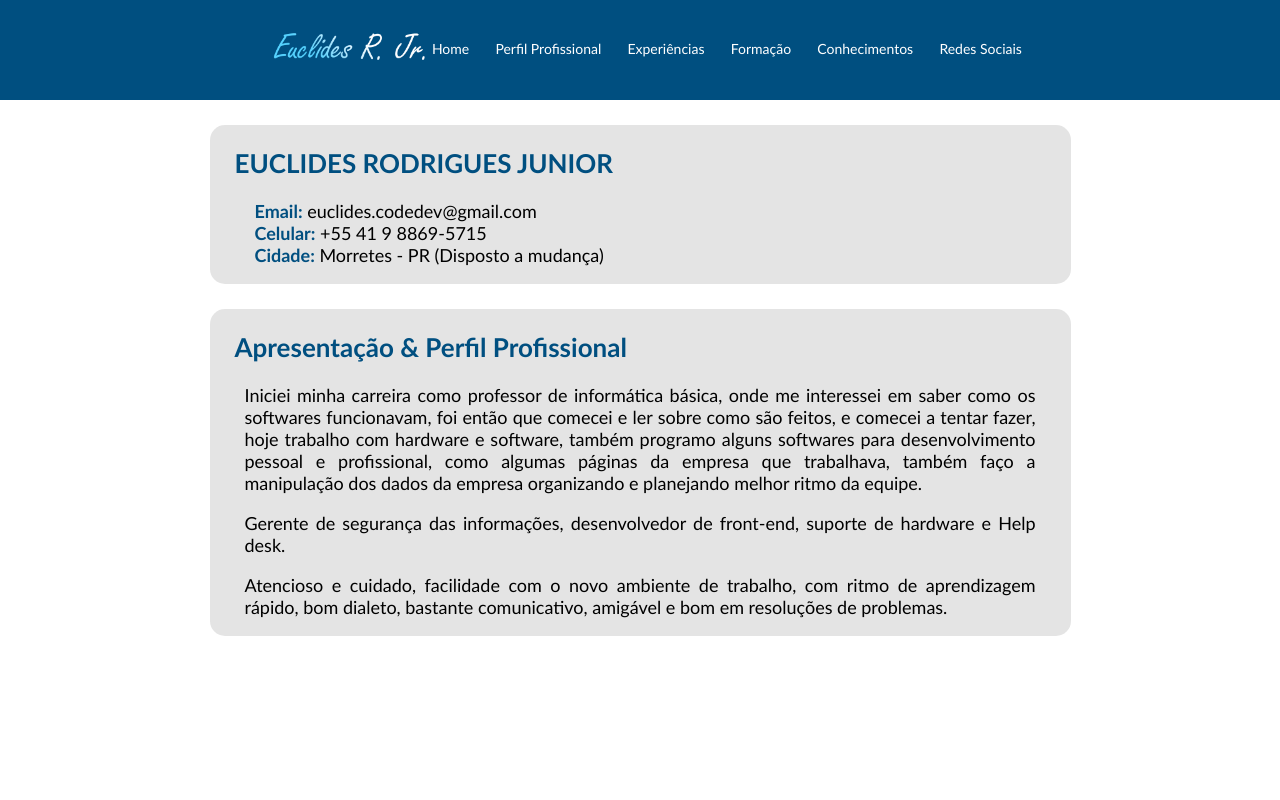
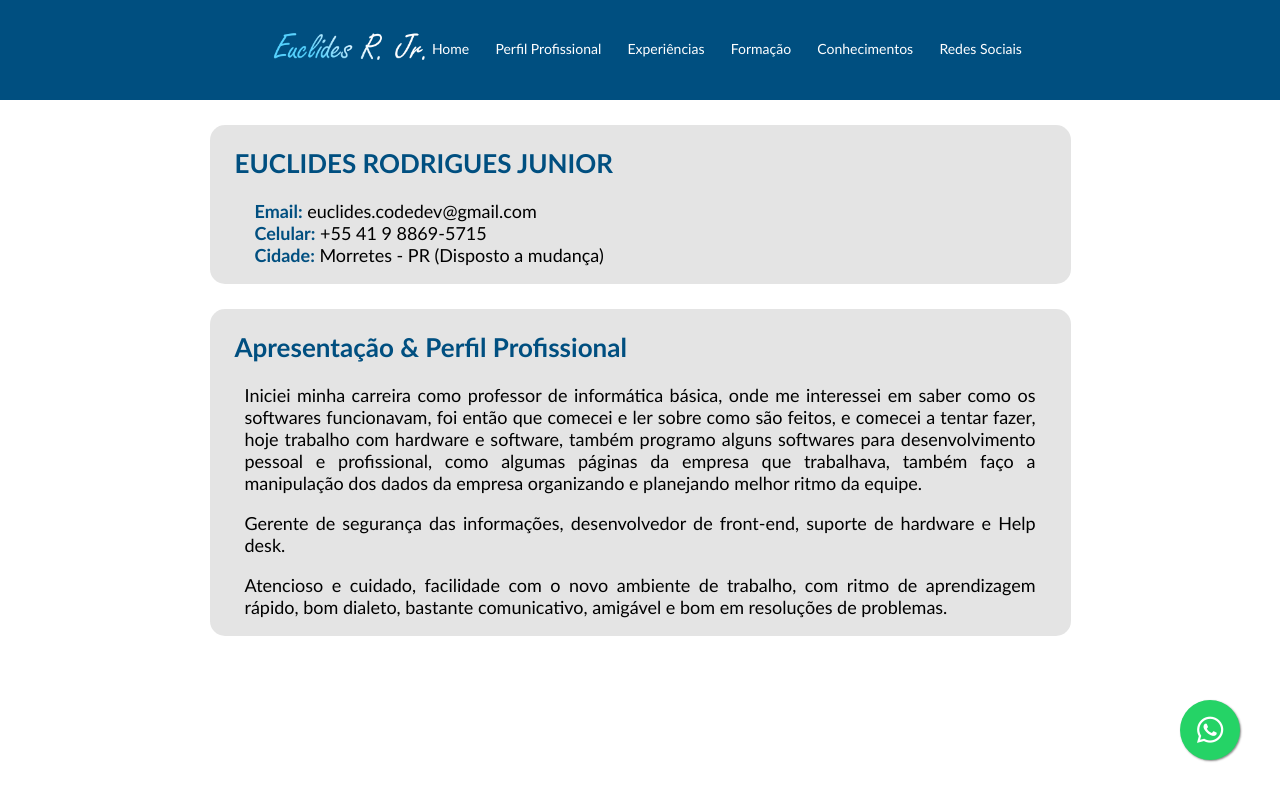
Before and after one commit to Euclides-R/Euclides-R.github.io, a plain HTML site: page index.html in a window 1280 px wide. Shown: the top 800 px of the page. Drawn offline with Linux system fonts and the light colour scheme.

Commit message:
atualizacao de apresentacao

```diff
--- a/css/css_one.css
+++ b/css/css_one.css
@@ -173,3 +173,25 @@ body {
     color: white;
     font-size: 30px;
 }
+
+
+/* WHATSAPP */
+
+.whatsapp {
+    position: fixed;
+    width: 60px;
+    height: 60px;
+    bottom: 40px;
+    right: 40px;
+    background-color: #25d366;
+    color: #FFF;
+    border-radius: 50px;
+    font-size: 30px;
+    box-shadow: 1px 1px 2px #888;
+    z-index: 1000;
+    display: flex;
+    flex-direction: column;
+    justify-content: center;
+    align-items: center;
+    text-decoration: none;
+}
--- a/index.html
+++ b/index.html
@@ -12,8 +12,13 @@
 </head>
 
 <body>
+
+
+    <a href="https://wa.me/5541988695715" class="whatsapp"><i class="fab fa-whatsapp"></i></div>
+    </a>
+
     <nav class="menu">
-        <img src="imagens/Name_Site_1.png" class="img_name">
+        <a href="#home"><img src="imagens/Name_Site_1.png" class="img_name"></a>
         <div class="menu__superior--div">
             <ul class="menu__superior">
                 <li class="menu__superior--itens"><a href="#home">Home</a></li>
@@ -82,8 +87,8 @@
                 <h2 class="title">Conhecimentos e Habilidades</h2>
                 <p class="paragrafo">
                     <b>Inglês:</b> Básico/Técnico.<br>
-                    <b>Principais linguagens:</b> Java, JavaScript & PHP.<br>
-                    <b>Banco de dados:</b> MySQL PostgreSQL.<br>
+                    <b>Principais linguagens:</b> Java, JavaScript & PHP. (HTML & CSS)<br>
+                    <b>Banco de dados:</b> MySQL & PostgreSQL.<br>
                     <b>Ferramentas:</b> GitHub.
                 </p>
             </div>
```
Also changed, not shown: imagens/logo_site.png, 1 other file.
